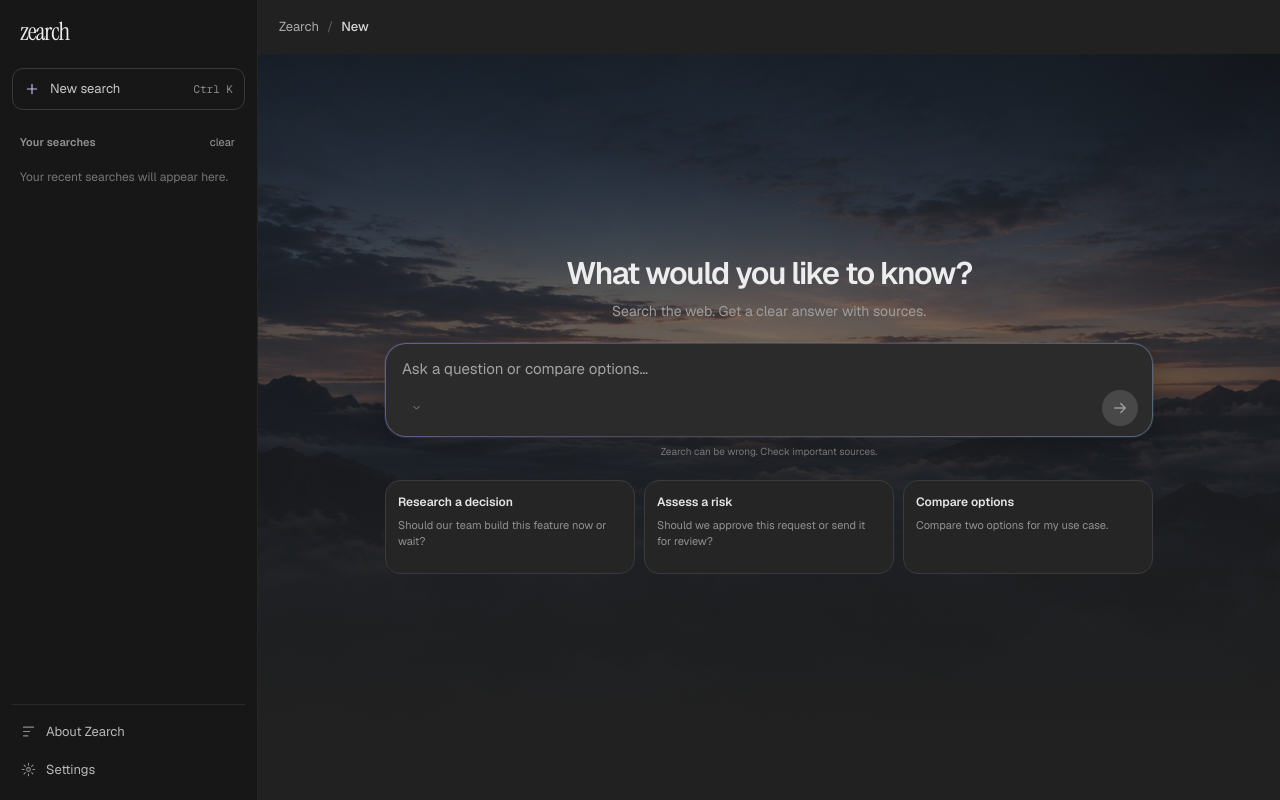
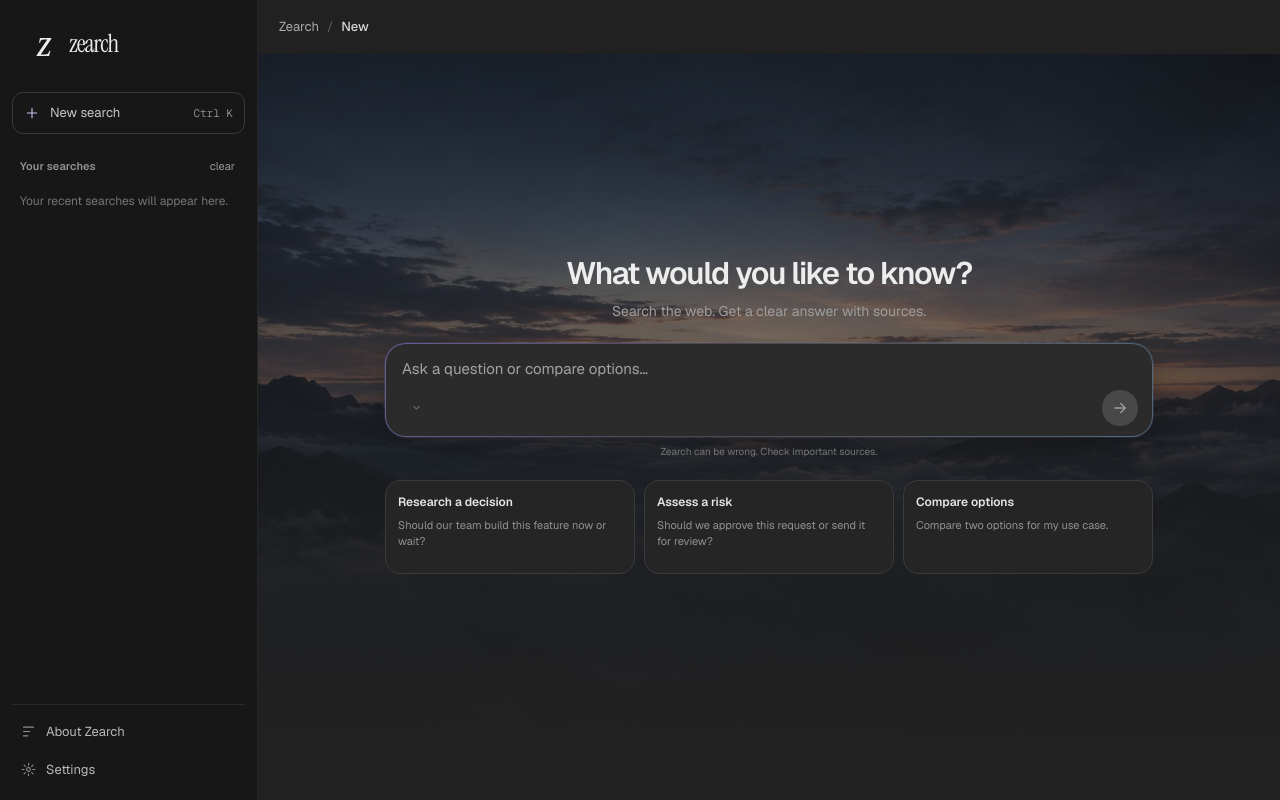
Before and after one commit to brandononchain/verdict, a plain HTML site: page index.html in a window 1280 px wide. Drawn offline with nearby package versions, Linux system fonts and the light colour scheme; no server answers.

Commit message:
Create connected Zearch mark

```diff
--- a/index.html
+++ b/index.html
@@ -22,6 +22,7 @@
     <aside class="rail" id="rail" aria-label="Navigation">
       <div class="rail-head">
         <a class="brand" href="#" id="brand" aria-label="Zearch home">
+          <img class="brand-mark" src="./zearch-mark.svg" alt="" aria-hidden="true" />
           <span>zearch</span>
         </a>
         <button class="icon-btn rail-close" id="rail-close" aria-label="Close menu">
```
